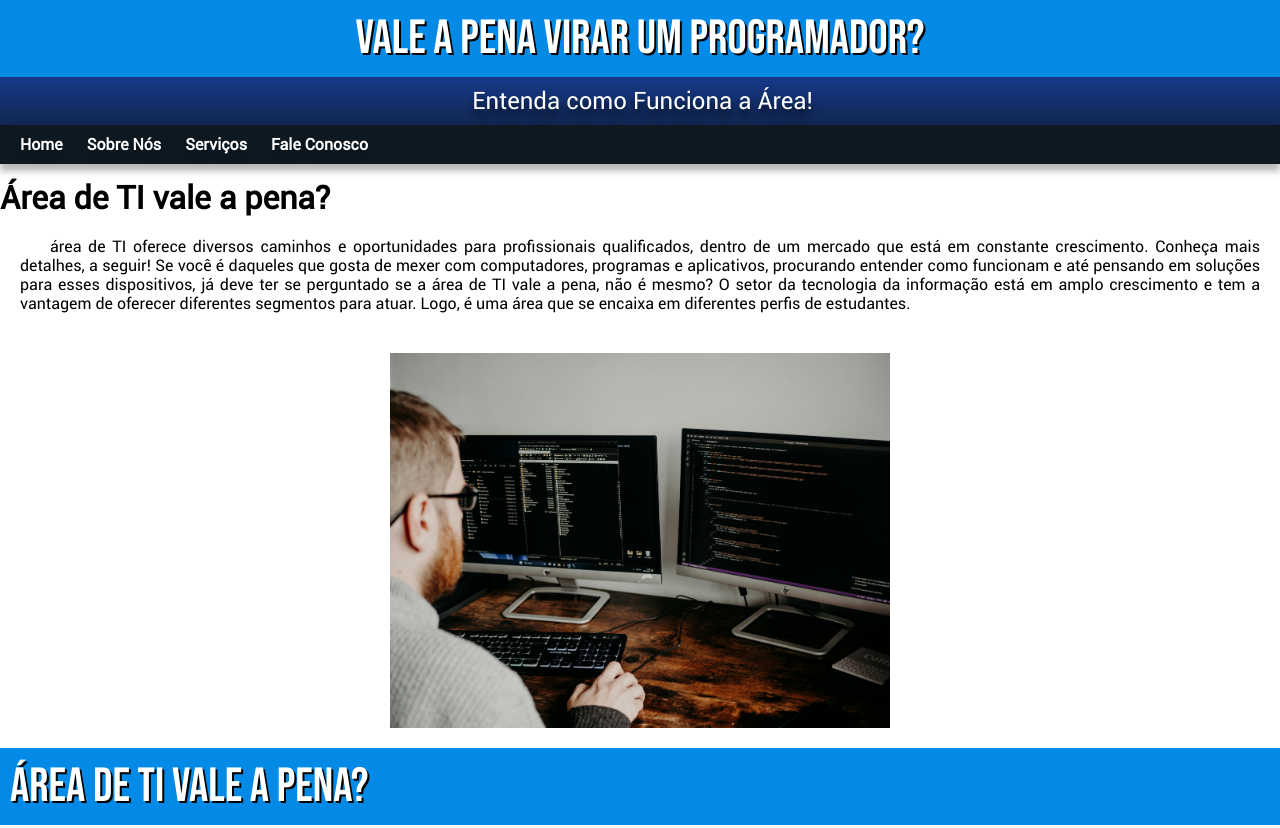
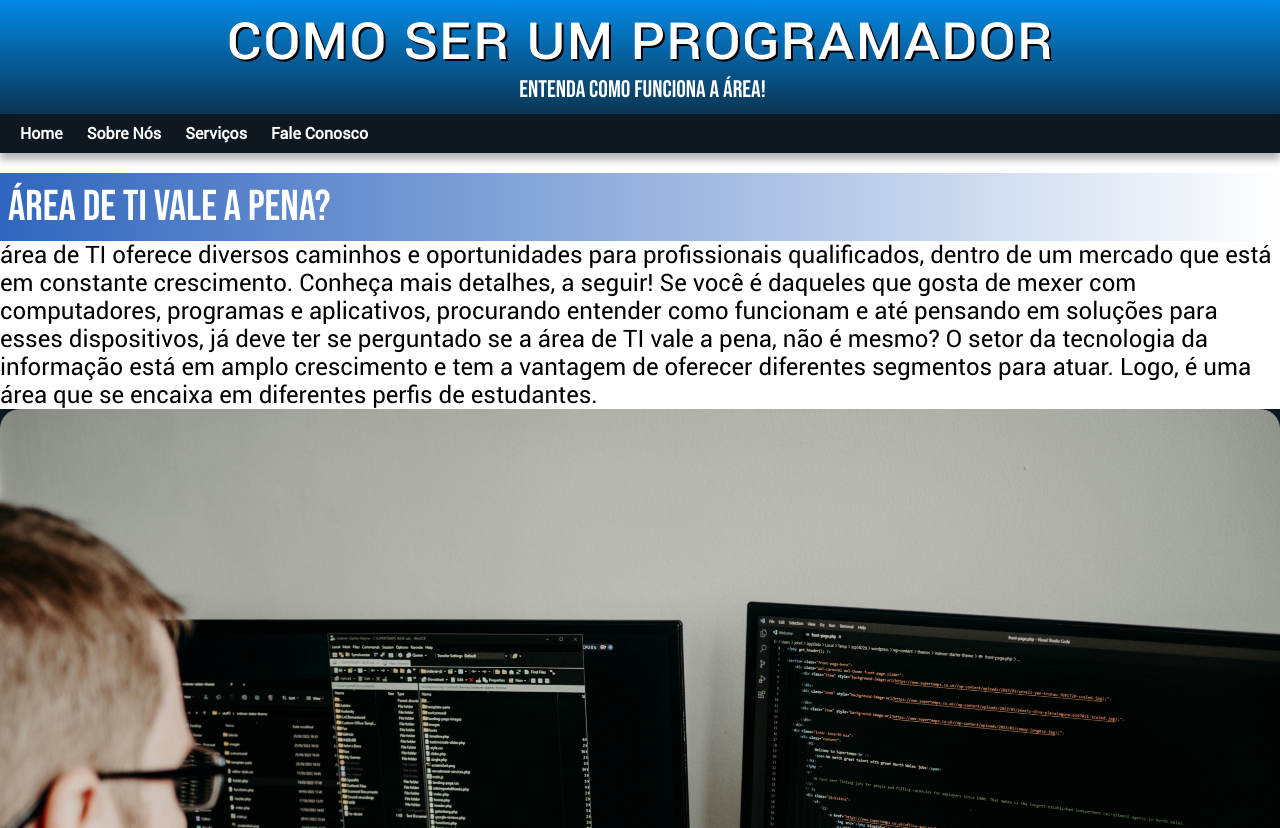
Before and after one commit to Mateusgoesdev/SiteTi, a plain HTML site: page index.html in a window 1280 px wide. Shown: the top 828 px of the page. Drawn offline with Linux system fonts and the light colour scheme.

Commit message:
atualizei

```diff
--- a/index.html
+++ b/index.html
@@ -9,7 +9,8 @@
 </head>
 <body>
     <header>
-        <h1>VALE A PENA VIRAR UM PROGRAMADOR?</h1>
+        <h1>COMO SER UM PROGRAMADOR
+        </h1>
         <p>Entenda como Funciona a Área!</p>
          <nav>
             <a href="#">Home</a>
@@ -20,6 +21,7 @@
 </header>
 
     <main>
+
         <h1>
             Área de TI vale a pena?
         </h1>
@@ -32,11 +34,7 @@
                 O setor da tecnologia da informação está em amplo crescimento e tem a vantagem de oferecer diferentes segmentos para atuar. Logo, é uma área que se encaixa em diferentes perfis de estudantes.
             </p>
 
-            <img src="imagens/Foto-1.jpg" width="500px" alt="Primeira foto">
-
-            <h2>
-                Área de TI vale a pena?
-            </h2>
+            <section class="fundo"><img src="imagens/Foto-1.jpg" width="500px" alt="Primeira foto"></section>
 
             <p>
                 Fazer carreira na área de Tecnologia da Informação (TI) oferece perspectivas profissionais promissoras. Isso porque vivemos na era digital, em que a sociedade está conectada e as empresas dependem dos recursos tecnológicos para realizar seus processos e crescer no mercado.
@@ -50,21 +48,20 @@
                 Em resumo, as empresas precisam de profissionais especializados em tecnologia para desenvolver e gerenciar seus sistemas, dados e ainda para garantir a segurança de suas informações digitais.
             </p>
 
+            <section class="fundo">
 
+                    <iframe width="560" height="315" class="video" src="https://www.youtube.com/embed/Tj9rcIzGAeI?si=O4BLNNKn9IWODCNP" title="YouTube video player" frameborder="0" allow="accelerometer; autoplay; clipboard-write; encrypted-media; gyroscope; picture-in-picture; web-share" referrerpolicy="strict-origin-when-cross-origin" allowfullscreen></iframe>
+                </section>
 
-
-
-                <iframe width="560" height="315" class="video" src="https://www.youtube.com/embed/Tj9rcIzGAeI?si=O4BLNNKn9IWODCNP" title="YouTube video player" frameborder="0" allow="accelerometer; autoplay; clipboard-write; encrypted-media; gyroscope; picture-in-picture; web-share" referrerpolicy="strict-origin-when-cross-origin" allowfullscreen></iframe>
-
-            <h2>Quais são as áreas de TI mais promissoras?</h2>
+            <h1>Quais são as áreas de TI mais promissoras?</h1>
 
             <p>
                 Como falamos, o interessante na área de TI é a variedade de setores que você pode seguir. Entre os mais promissores, podemos destacar o seguinte:
             </p>
 
-            <h3>
+            <h2>
                 Segurança da Informação
-            </h3>
+            </h2>
 
             <p>
                 Na era digital, os dados dos usuários e empresas estão online, por isso é importante garantir a segurança das informações para reduzir os riscos de ataques hackers ou outros transtornos. Nesse cenário, é fundamental ter profissionais que atuem para proteger redes e sistemas de computadores.
@@ -78,43 +75,43 @@
                 essa profissão, você se dedica à criação de toda a estrutura de um site. Com isso, trabalha no planejamento, implementação e manutenção das páginas online.
             </p>
 
-            <h3>
+            <h2>
                 Desenvolvedor de aplicativos
-            </h3>
+            </h2>
 
             <p>
                 Os apps nos dispositivos móveis fazem parte do nosso dia a dia, sendo um recurso prático para diversas atividades. Então, dá para perceber como há uma demanda para desenvolvedores de aplicativos, certo? <br>
                 Esses profissionais ficam responsáveis por criar novos produtos, além de aperfeiçoar apps existentes, melhorando suas características, segurança e usabilidade.
             </p>
 
-            <h3>
+            <h2>
                 Programação
-            </h3>
+            </h2>
 
             <p>
                 Quem escolhe a área de programação, vai trabalhar para desenvolver sistemas e softwares para computadores e outros dispositivos digitais. É o profissional que escreve os códigos com os comandos para as máquinas.
             </p>
 
-            <h3>
+            <h2>
                 UX Designer
-            </h3>
+            </h2>
 
             <p>
                 O User Experience Designer é o responsável por tornar o que o desenvolvedor criou uma boa experiência para o usuário. Com isso, ele torna as interfaces mais intuitivas, melhorando o uso dessas tecnologias pelas pessoas.
             </p>
 
-            <h3>
+            <h2>
                 Inteligência Artificial
-            </h3>
+            </h2>
 
             <p>
                 A área da Inteligência Artificial é uma tendência, assim os profissionais que trabalham com essa inovação desenvolvem mecanismos para que as máquinas consigam “pensar” de forma parecida com os seres humanos. A ideia é automatizar processos de forma inteligente. <br>
                 Nesse setor, o profissional pode trabalhar com machine learning, ou seja, ensinando as máquinas a analisarem cenários e a darem respostas.
             </p>
 
-            <h3>
+            <h2>
                 Designer de games
-            </h3>
+            </h2>
 
             <p>
                 Por último, não tem como não mencionar o potencial dos games, setor que, em 2020, faturou US$ 126,6 bilhões, com destaque para os jogos para dispositivos móveis, que figuraram entre os mais rentáveis. <br>
@@ -122,14 +119,16 @@
             </p>
 
             <aside>
-                <h3>
+                <h2>
                     Quais cursos de graduação são de TI?
-                </h3>
+                </h2>
                 <p>
                     Para você aproveitar todas as oportunidades na área de TI, pode escolher entre os diferentes cursos de graduação, que podem ser no modelo bacharelado ou tecnólogo. Acompanhe:
                 </p>
 
-                <img src="imagens/foto-2.jpg" alt="Segunda foto">
+                <section class="fundo">
+                    <img src="imagens/foto-2.jpg" alt="Segunda foto">
+                </section>
 
                 <ul>
                     <li>Engenharia da Computação;</li>
--- a/style.css
+++ b/style.css
@@ -30,41 +30,29 @@ body {
 }
 
 header {
-    background-image:linear-gradient(var(--cor2), var(--cor4));
+    background-image:linear-gradient(to bottom, var(--cor1), var(--cor4));
     text-align:center;
     font-family: var(--fonte-texto);
-    margin-bottom: 15px;
-
+    margin-bottom: 20px;
 }
 
-header > h1, h2 {
-    padding:10px;
-    font-family:var(--fonte-padrao);
+header > h1 {
+    font-family:var(--fonte-texto);
+    font-variant: small-caps;
+    color:white;
     font-weight:normal;
-    color:white;
-    font-size:3em;
-    margin-bottom:10px;
-    text-shadow: 2px 2px 0px black;
-    background-color:var(--cor1);
-    background-image:linear-gradient(to right var(--cor2) transparent);
-
+    font-size:4em;
+    text-shadow:2px 2px 0px black;
 }
 
 header > p {
     color:white;
     font-size:1.5em;
+    font-weight: normal;
     padding-left: 5px;
-    font-family:var(--fonte-texto);
+    font-family:var(--fonte-padrao);
     margin:auto;
-    margin:10px;
-    text-shadow: 0px 7px 7px rgba(0, 0, 0, 0.63);
-
-
-}
-
-header h3 {
-    font-family: var(--fonte-padrao);
-    font-size:2em;
+    margin-bottom:10px;
 
 }
 
@@ -72,8 +60,6 @@ nav { background-color:var(--cor4);
     padding:10px;
     box-shadow:0px 7px 7px rgba(0, 0, 0, 0.288);
     text-align: justify;
-    text-shadow:0px 7px 7px rgba(0, 0, 0, 0.158);;
-
 }
 
 nav > a {
@@ -81,48 +67,54 @@ nav > a {
     padding:10px;
     text-decoration:none;
     font-weight:bold;
-    border-radius:5px;
     transition-duration:0.2s;
-
 }
 
 nav > a:hover {
     text-decoration: underline;
     color:var(--cor3);
-    border-radius:10px;
-    border:10px;
+}
+
+main { font-family:var(--fonte-texto);
+    font-size:1.5em;
 
 }
 
-main { font-family:var(--fonte-texto);
-    font-size:1em;
-
+main > h1 {
+    font-family:var(--fonte-padrao);
+    color:white;
+    font-size:1.8em;
+    background-image:linear-gradient(to right, var(--cor3),transparent);
+    font-weight:normal;
+    padding:8px;
 
 }
 
-main p  {
+main > h2
+
+
+article > p  {
+    margin:15px 0px;
     text-align: justify;
     text-indent:30px;
-    padding:20px;
+    line-height:1.5em;
+    font-size:1em;
     font-family:var(--fonte-texto);
-
 }
 
 main img {
-    display: block;
-    margin:auto;
-    max-width:700px;
-    padding:20px;
-    box
+    width:100%;
+    background-attachment:fixed;
+    border-radius:20px;
+    height:50%;
 }
 
 
 main.video {
     display:block;
-    margin: auto;
-
+    margin:auto;
 }
 
 section.fundo {
-     background-color: black;
+     background-color:var(--cor4);
 }
```
